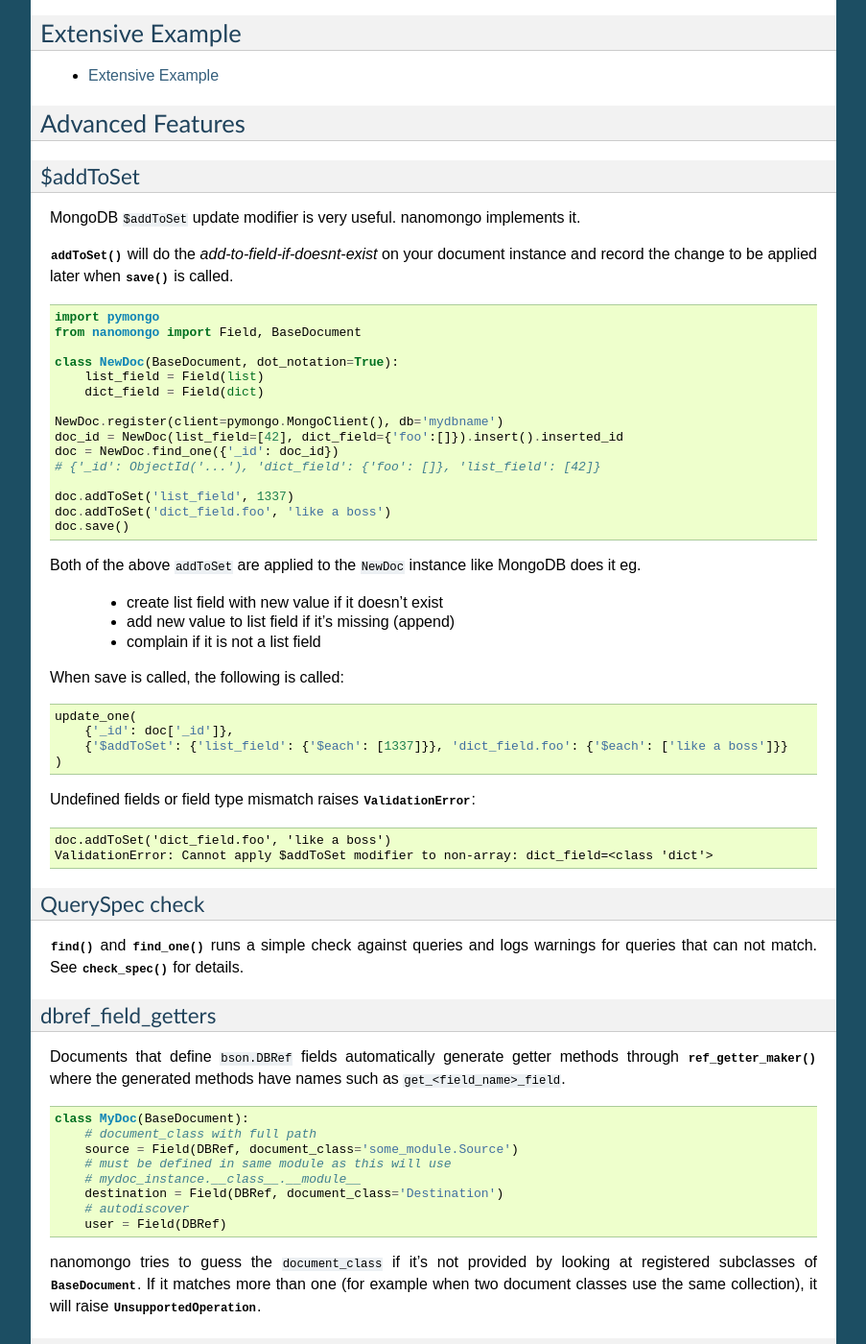
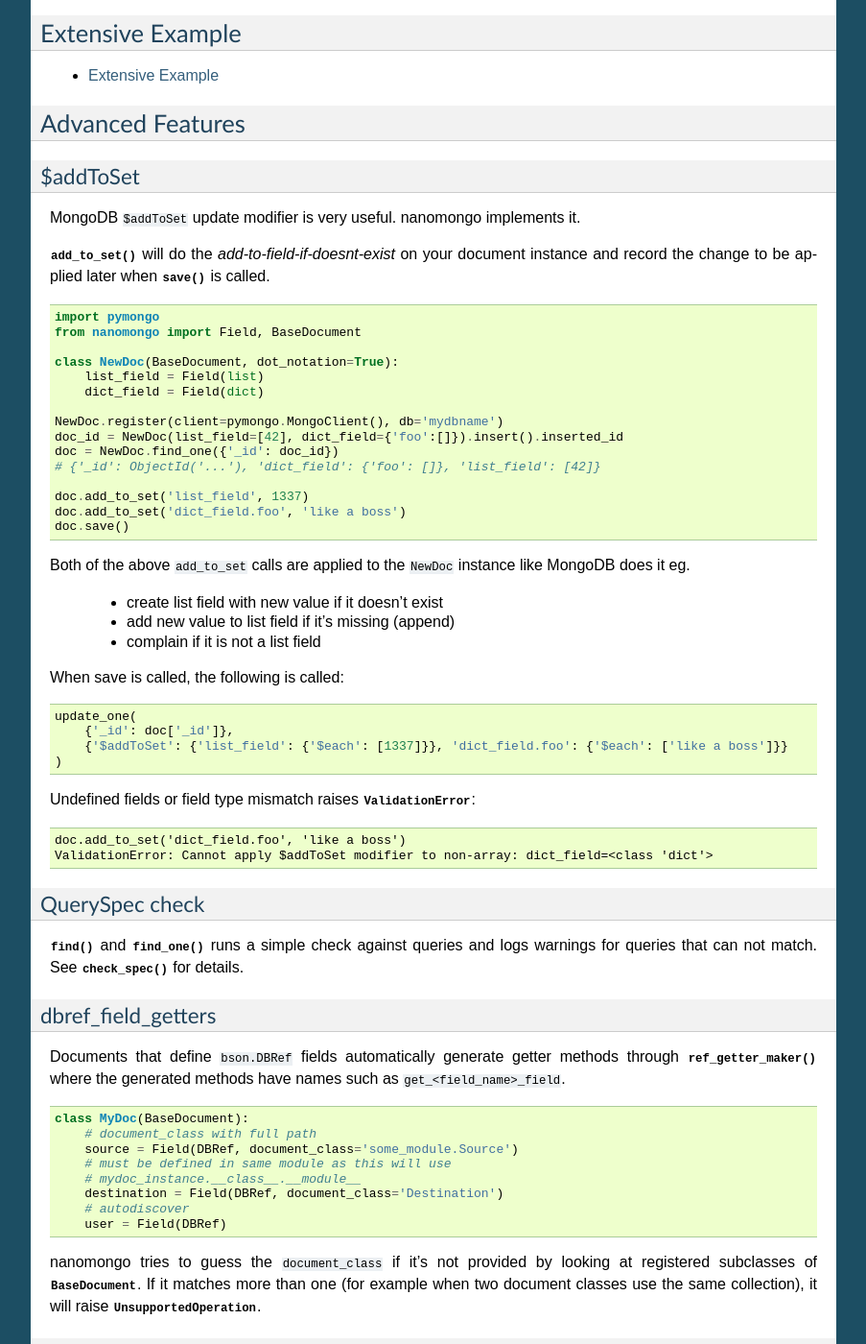
Before and after one commit to eguven/nanomongo, a Sphinx documentation site: the page built from docs/index.rst, in a window 1280 px wide and 1400 px high, scrolled down 1316 px. Shown: the whole window at 96% size, without its empty margins (198-1101 px from the left). Built offline with Sphinx 7.4.7, drawn with Linux system fonts in a browser that asks for light colours.

Commit message:
rename addToSet -> add_to_set

```diff
--- a/docs/index.rst
+++ b/docs/index.rst
@@ -96,7 +96,7 @@ $addToSet
 
 MongoDB ``$addToSet`` update modifier is very useful. nanomongo implements it.
 
-:meth:`~.document.BaseDocument.addToSet()` will do the `add-to-field-if-doesnt-exist`
+:meth:`~.document.BaseDocument.add_to_set()` will do the `add-to-field-if-doesnt-exist`
 on your document instance and record the change to be applied later when
 :meth:`~.document.BaseDocument.save()` is called.
 
@@ -114,11 +114,11 @@ on your document instance and record the change to be applied later when
     doc = NewDoc.find_one({'_id': doc_id})
     # {'_id': ObjectId('...'), 'dict_field': {'foo': []}, 'list_field': [42]}
 
-    doc.addToSet('list_field', 1337)
-    doc.addToSet('dict_field.foo', 'like a boss')
+    doc.add_to_set('list_field', 1337)
+    doc.add_to_set('dict_field.foo', 'like a boss')
     doc.save()
 
-Both of the above ``addToSet`` are applied to the ``NewDoc`` instance like MongoDB does it eg.
+Both of the above ``add_to_set`` calls are applied to the ``NewDoc`` instance like MongoDB does it eg.
 
   - create list field with new value if it doesn't exist
   - add new value to list field if it's missing (append)
@@ -133,7 +133,7 @@ When save is called, the following is called::
 
 Undefined fields or field type mismatch raises :class:`~.errors.ValidationError`::
 
-    doc.addToSet('dict_field.foo', 'like a boss')
+    doc.add_to_set('dict_field.foo', 'like a boss')
     ValidationError: Cannot apply $addToSet modifier to non-array: dict_field=<class 'dict'>
 
 QuerySpec check
@@ -189,7 +189,7 @@ register the document class with a ``motor.MotorClient``.
     # and now some async motor queries (using @gen.engine)
     doc_id = yield motor.Op(MyDoc(foo=42).insert)
     doc = yield motor.Op(MyDoc.find_one, {'foo': 42})
-    doc.addToSet('bar', 1337)
+    doc.add_to_set('bar', 1337)
     yield motor.Op(doc.save)
 
 **Note** however that pymongo vs motor behaviour is not necessarily identical.
```
Also changed, not shown: 4 other files.
